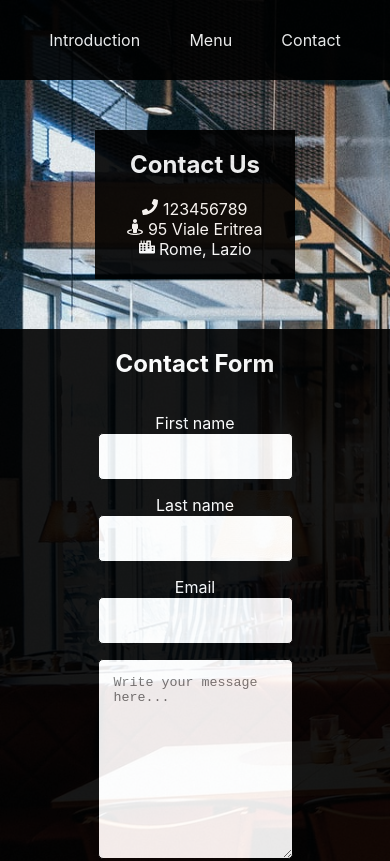
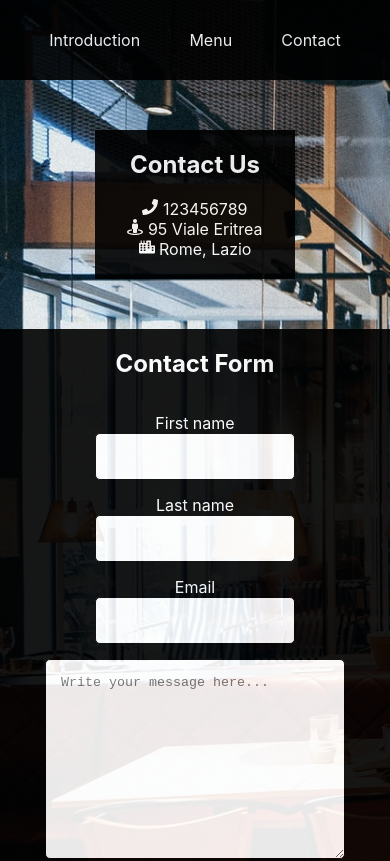
Before and after one commit to markusmatilainen/restaurant-site, a React (Create React App) app: page /contact in a window 390 px wide. Shown: the top 861 px of the page. Built offline with nearby package versions, Linux system fonts and the light colour scheme.

Commit message:
Contact form responsivity

```diff
--- a/src/App.css
+++ b/src/App.css
@@ -1,5 +1,5 @@
 /*
-Library that provides simple, elegant and maintainable media queries in Sass.
+Import for the library that provides simple, elegant and maintainable media queries in Sass.
 @author Eduardo Boucas
 */
 @-webkit-keyframes buttonsAnimation {
@@ -270,7 +270,7 @@ header .app-link:hover {
   -webkit-box-align: center;
       -ms-flex-align: center;
           align-items: center;
-  width: 50%;
+  width: 100%;
   height: 600px;
 }
 
@@ -288,6 +288,7 @@ header .app-link:hover {
   -webkit-box-align: center;
       -ms-flex-align: center;
           align-items: center;
+  width: 200px;
 }
 
 .contactform input[type="text"], .contactform textarea, .contactform input[type="email"] {
@@ -306,7 +307,13 @@ header .app-link:hover {
 
 @media (max-width: 768px) {
   .contactform textarea {
-    width: 100%;
+    width: 300px;
+  }
+}
+
+@media (max-width: 320px) {
+  .contactform textarea {
+    width: 200px;
   }
 }
 
--- a/src/App.scss
+++ b/src/App.scss
@@ -158,10 +158,11 @@ header {
 
 .contactform {
   @include flex(column, space-evenly, center);
-  width: 50%;
+  width: 100%;
   height: 600px;
   .formcontainer {
     @include flex(column, center, center);
+    width: 200px;
   }
   input[type="text"], input[type="email"] {
     width: 100%;
@@ -173,7 +174,10 @@ header {
   textarea {
     @extend input[type="text"];
     @include media("<=tablet") {
-      width: 100%;
+      width: 300px;
+    }
+    @include media("<=phone") {
+      width: 200px;
     }
     height: 200px;
     width: 500px;
```
Also changed, not shown: 1 other file (tests, documents, lock files or other folders).
